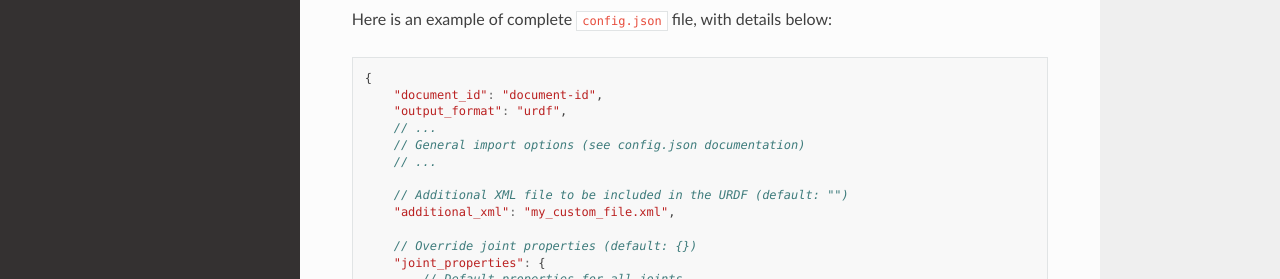
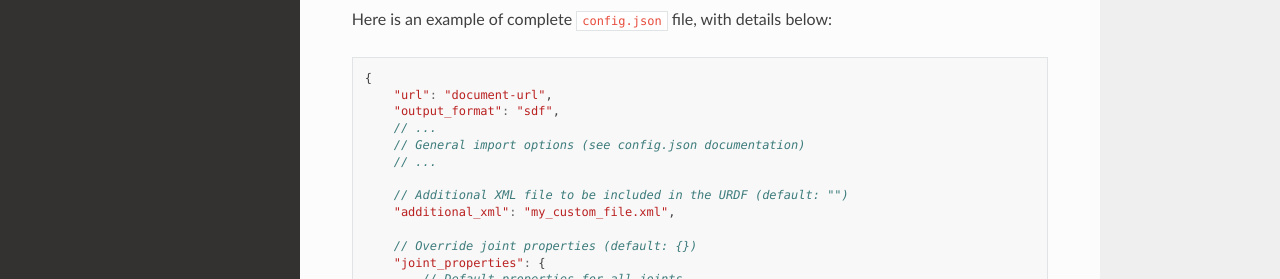
Before and after one commit to Rhoban/onshape-to-robot, a Sphinx documentation site: the page built from docs/source/exporter_sdf.rst, in a window 1280 px wide and 900 px high. Shown: the part 459-738 px from the top of the window. Built offline with Sphinx 7.4.7 and the Read the Docs theme 3.1.0, drawn with Linux system fonts in a browser that asks for light colours.

Commit message:
Switching to URL for config.json example in exporters + fixing typos

```diff
--- a/docs/source/exporter_mujoco.rst
+++ b/docs/source/exporter_mujoco.rst
@@ -25,8 +25,8 @@ Here is an example of complete ``config.json`` file, with details below:
 .. code-block:: javascript
 
     {
-        "document_id": "document-id",
-        "output_format": "urdf",
+        "url": "document-url",
+        "output_format": "mujoco",
         // ...
         // General import options (see config.json documentation)
         // ...
--- a/docs/source/exporter_sdf.rst
+++ b/docs/source/exporter_sdf.rst
@@ -19,8 +19,8 @@ Here is an example of complete ``config.json`` file, with details below:
 .. code-block:: javascript
 
     {
-        "document_id": "document-id",
-        "output_format": "urdf",
+        "url": "document-url",
+        "output_format": "sdf",
         // ...
         // General import options (see config.json documentation)
         // ...
--- a/docs/source/exporter_urdf.rst
+++ b/docs/source/exporter_urdf.rst
@@ -16,7 +16,7 @@ Here is an example of complete ``config.json`` file, with details below:
 .. code-block:: javascript
 
     {
-        "document_id": "document-id",
+        "url": "document-url",
         "output_format": "urdf",
         // ...
         // General import options (see config.json documentation)
```
